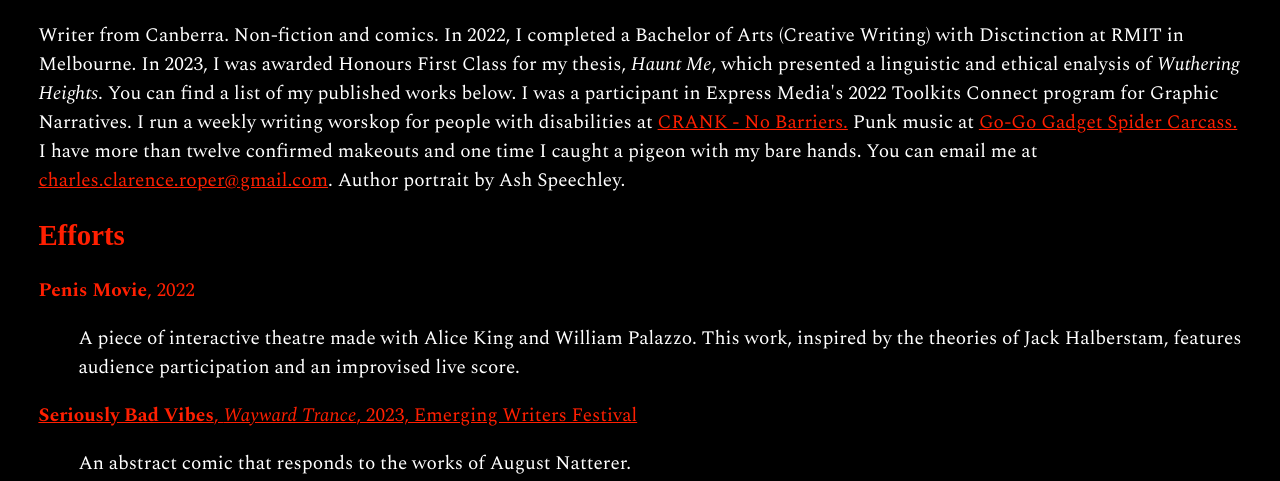
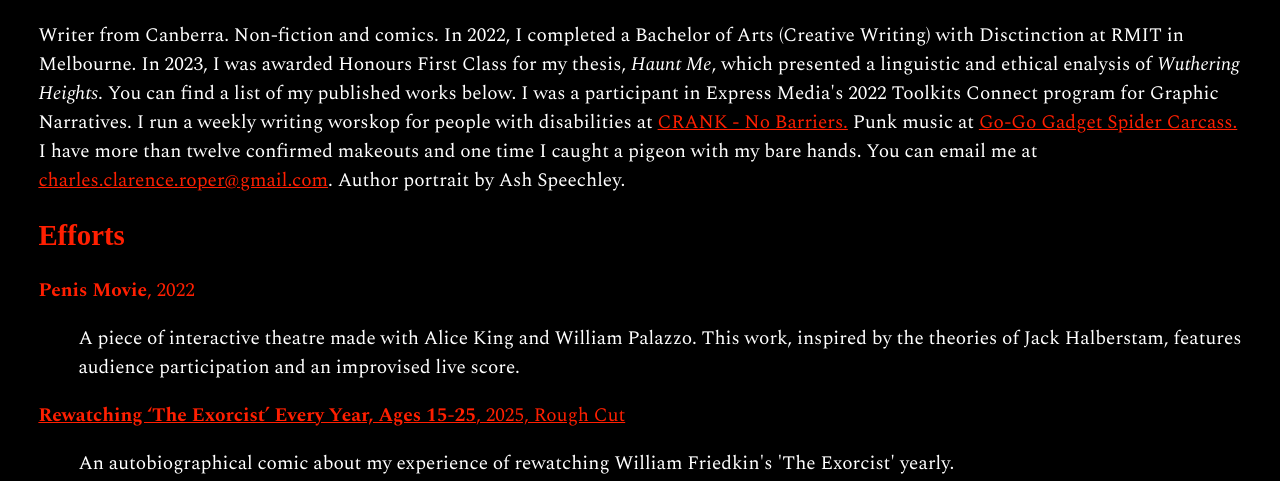
Before and after one commit to slinkmane/Website, a plain HTML site: page index.html in a window 1280 px wide. Shown: the part 478-959 px from the top of the page. Drawn offline with nearby package versions, Linux system fonts and the light colour scheme; a web font is replaced by a local one.

Commit message:
🎵👃 Updated with Glitch

```diff
--- a/index.html
+++ b/index.html
@@ -68,6 +68,17 @@
     A piece of interactive theatre made with Alice King and William Palazzo.
     This work, inspired by the theories of Jack Halberstam, features audience
     participation and an improvised live score.
+  </p>
+  <p>
+    <a
+      href="https://roughcutfilm.com/2025/01/13/rewatching-the-exorcist-every-year-ages-15-25/"
+      style="color: #ff1f01"
+    >
+      <strong>Rewatching ‘The Exorcist’ Every Year, Ages 15-25</strong>, 2025, Rough Cut
+    </a>
+  </p>
+   <p style="margin-left: 40px">
+    An autobiographical comic about my experience of rewatching William Friedkin's 'The Exorcist' yearly.
   </p>
   <p>
     <a
```
